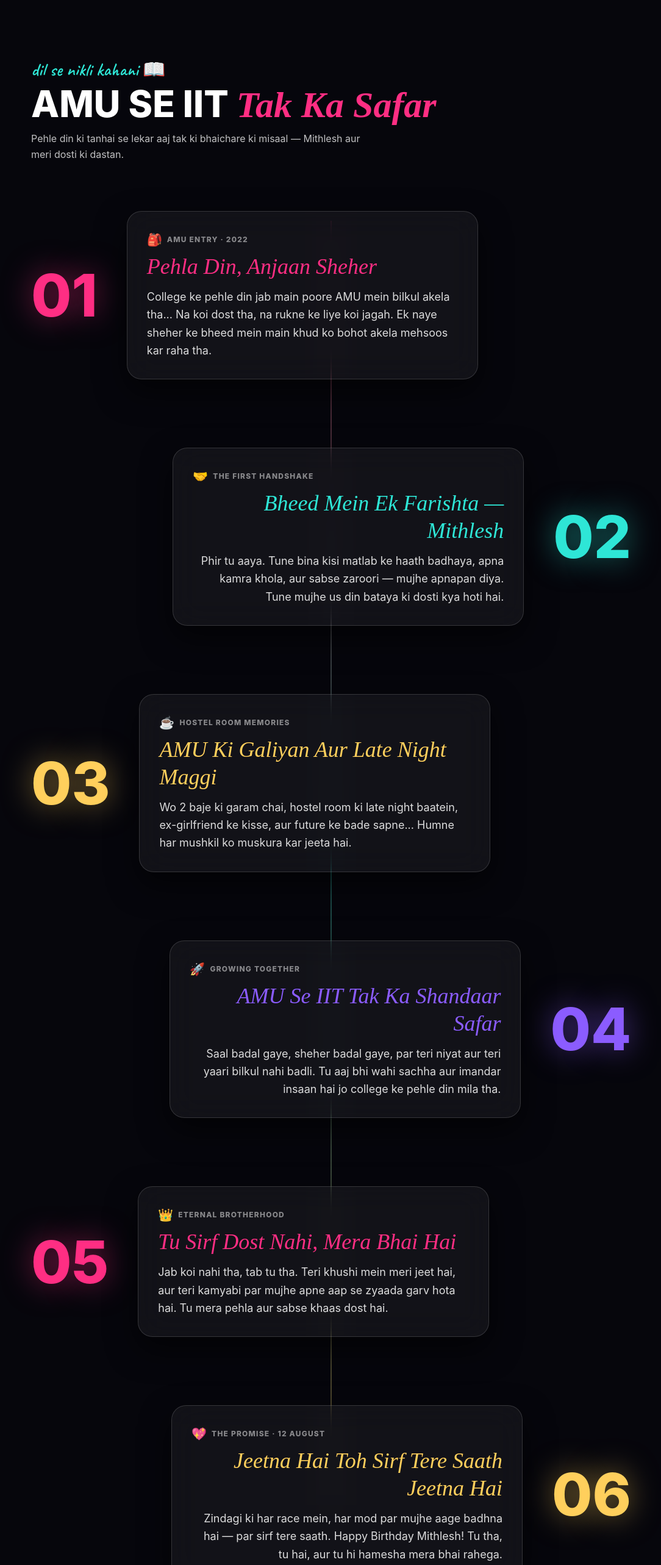
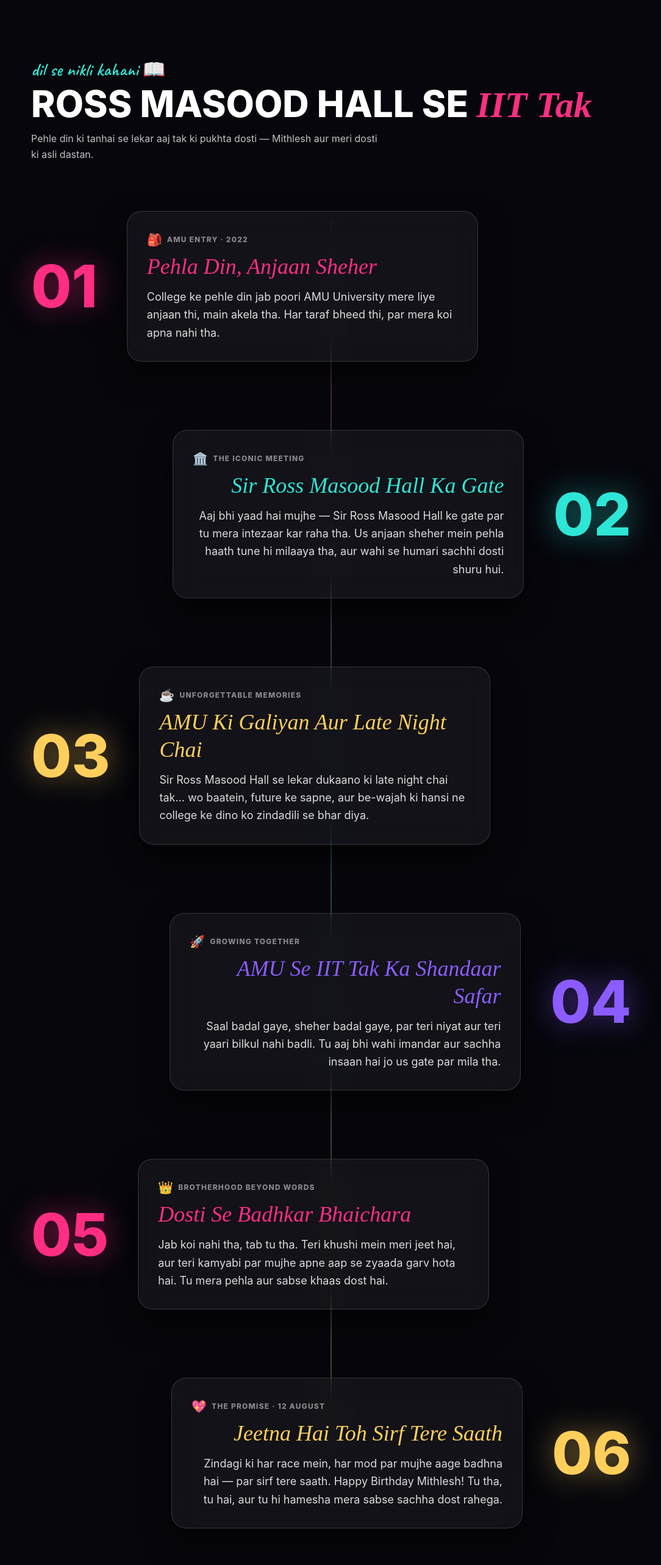
Before and after one commit to hemantsinghchauhan1/happy-birthday, a React (Vite) app: page / in a window 1280 px wide. Shown: the part 1820-4386 px from the top of the page at 61% size, without its empty margins (97-1181 px from the left). Built offline with nearby package versions, Linux system fonts and the light colour scheme; a web font is replaced by a local one.

Commit message:
Update narrative with authentic Sir Ross Masood Hall Gate memory in StorySection.jsx and Wishes.jsx for an ultra-classy and dignified tribute to Mithlesh

```diff
--- a/src/components/StorySection.jsx
+++ b/src/components/StorySection.jsx
@@ -5,23 +5,23 @@
     n: "01",
     hi: "Pehla Din, Anjaan Sheher",
     sub: "AMU Entry · 2022",
-    body: "College ke pehle din jab main poore AMU mein bilkul akela tha... Na koi dost tha, na rukne ke liye koi jagah. Ek naye sheher ke bheed mein main khud ko bohot akela mehsoos kar raha tha.",
+    body: "College ke pehle din jab poori AMU University mere liye anjaan thi, main akela tha. Har taraf bheed thi, par mera koi apna nahi tha.",
     accent: "#ff2e83",
     icon: "🎒",
   },
   {
     n: "02",
-    hi: "Bheed Mein Ek Farishta — Mithlesh",
-    sub: "The First Handshake",
-    body: "Phir tu aaya. Tune bina kisi matlab ke haath badhaya, apna kamra khola, aur sabse zaroori — mujhe apnapan diya. Tune mujhe us din bataya ki dosti kya hoti hai.",
+    hi: "Sir Ross Masood Hall Ka Gate",
+    sub: "The Iconic Meeting",
+    body: "Aaj bhi yaad hai mujhe — Sir Ross Masood Hall ke gate par tu mera intezaar kar raha tha. Us anjaan sheher mein pehla haath tune hi milaaya tha, aur wahi se humari sachhi dosti shuru hui.",
     accent: "#2ee6d6",
-    icon: "🤝",
+    icon: "🏛️",
   },
   {
     n: "03",
-    hi: "AMU Ki Galiyan Aur Late Night Maggi",
-    sub: "Hostel Room Memories",
-    body: "Wo 2 baje ki garam chai, hostel room ki late night baatein, ex-girlfriend ke kisse, aur future ke bade sapne... Humne har mushkil ko muskura kar jeeta hai.",
+    hi: "AMU Ki Galiyan Aur Late Night Chai",
+    sub: "Unforgettable Memories",
+    body: "Sir Ross Masood Hall se lekar dukaano ki late night chai tak... wo baatein, future ke sapne, aur be-wajah ki hansi ne college ke dino ko zindadili se bhar diya.",
     accent: "#ffcf5c",
     icon: "☕",
   },
@@ -29,23 +29,23 @@
     n: "04",
     hi: "AMU Se IIT Tak Ka Shandaar Safar",
     sub: "Growing Together",
-    body: "Saal badal gaye, sheher badal gaye, par teri niyat aur teri yaari bilkul nahi badli. Tu aaj bhi wahi sachha aur imandar insaan hai jo college ke pehle din mila tha.",
+    body: "Saal badal gaye, sheher badal gaye, par teri niyat aur teri yaari bilkul nahi badli. Tu aaj bhi wahi imandar aur sachha insaan hai jo us gate par mila tha.",
     accent: "#8b5cff",
     icon: "🚀",
   },
   {
     n: "05",
-    hi: "Tu Sirf Dost Nahi, Mera Bhai Hai",
-    sub: "Eternal Brotherhood",
+    hi: "Dosti Se Badhkar Bhaichara",
+    sub: "Brotherhood Beyond Words",
     body: "Jab koi nahi tha, tab tu tha. Teri khushi mein meri jeet hai, aur teri kamyabi par mujhe apne aap se zyaada garv hota hai. Tu mera pehla aur sabse khaas dost hai.",
     accent: "#ff2e83",
     icon: "👑",
   },
   {
     n: "06",
-    hi: "Jeetna Hai Toh Sirf Tere Saath Jeetna Hai",
+    hi: "Jeetna Hai Toh Sirf Tere Saath",
     sub: "The Promise · 12 August",
-    body: "Zindagi ki har race mein, har mod par mujhe aage badhna hai — par sirf tere saath. Happy Birthday Mithlesh! Tu tha, tu hai, aur tu hi hamesha mera bhai rahega.",
+    body: "Zindagi ki har race mein, har mod par mujhe aage badhna hai — par sirf tere saath. Happy Birthday Mithlesh! Tu tha, tu hai, aur tu hi hamesha mera sabse sachha dost rahega.",
     accent: "#ffcf5c",
     icon: "💖",
   },
@@ -64,10 +64,10 @@
       >
         <p className="font-hand text-3xl text-[#2ee6d6]">dil se nikli kahani 📖</p>
         <h2 className="mt-2 text-4xl font-extrabold uppercase leading-none sm:text-6xl text-white">
-          AMU Se IIT <span className="font-serif-i italic normal-case text-[#ff2e83]">Tak Ka Safar</span>
+          Ross Masood Hall Se <span className="font-serif-i italic normal-case text-[#ff2e83]">IIT Tak</span>
         </h2>
         <p className="mt-3 max-w-xl text-sm sm:text-base text-white/75 leading-relaxed">
-          Pehle din ki tanhai se lekar aaj tak ki bhaichare ki misaal — Mithlesh aur meri dosti ki dastan.
+          Pehle din ki tanhai se lekar aaj tak ki pukhta dosti — Mithlesh aur meri dosti ki asli dastan.
         </p>
       </motion.div>
 
--- a/src/components/Wishes.jsx
+++ b/src/components/Wishes.jsx
@@ -34,15 +34,15 @@
           </div>
 
           <h3 className="font-serif-i text-3xl sm:text-5xl italic text-[#f4efe6] leading-tight mb-6">
-            "Mithlesh, jab mere paas koi nahi tha... tab tu tha."
+            "Mithlesh, Sir Ross Masood Hall ke gate ka wo pehla din main kabhi nahi bhool sakta."
           </h3>
 
           <div className="space-y-4 text-base sm:text-lg text-white/85 leading-relaxed font-sans">
             <p>
-              College ke pehle din jab main AMU mein kadam rakha, mere paas na koi dost tha, na rukne ke liye chhat. Main poori tarah akela tha. Par tune bina kisi sawaal ke mujhe apna kamra diya, apna khana bataya, aur mujhe kabhi mehsus nahi hone diya ki main alag hoon.
+              College ke pehle din jab main poori AMU University mein bilkul akela tha, na kisi se pehchan thi na aage ka pata... tab Sir Ross Masood Hall ke gate par tu mera intezaar kar raha tha. Us anjaan sheher mein tune pehla haath milaaya aur dosti ki aisi misaal kayam ki jo aaj tak kayam hai.
             </p>
             <p>
-              AMU ke un hostel rooms se lekar aaj IIT ke is safar tak, tune har kadam par mera saath diya hai. Tu sirf ek accha dost nahi hai — tu mera wo bhai hai jis par main aankhein band karke bharosa kar sakta hoon.
+              Sir Ross Masood Hall ke un dino se lekar aaj IIT ke is safar tak, tune har kadam par ek sachhe bhai ki tarah mera saath diya hai. Tu sirf ek accha dost nahi hai — tu mera wo sachha yaar hai jis par main hamesha garv karta hoon.
             </p>
             <p className="font-bold text-[#2ee6d6]">
               Aaj tere janamdin par main upar wale se bas yahi maangta hoon ki teri har khwahish poori ho. Mujhe zindagi ki har race jeetni hai, par sirf tere saath.
```
